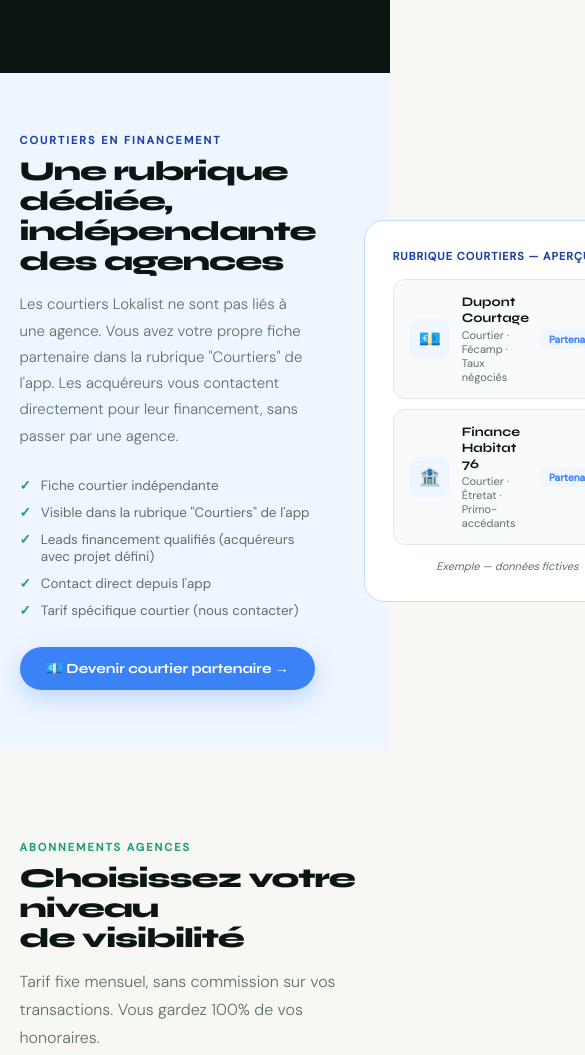
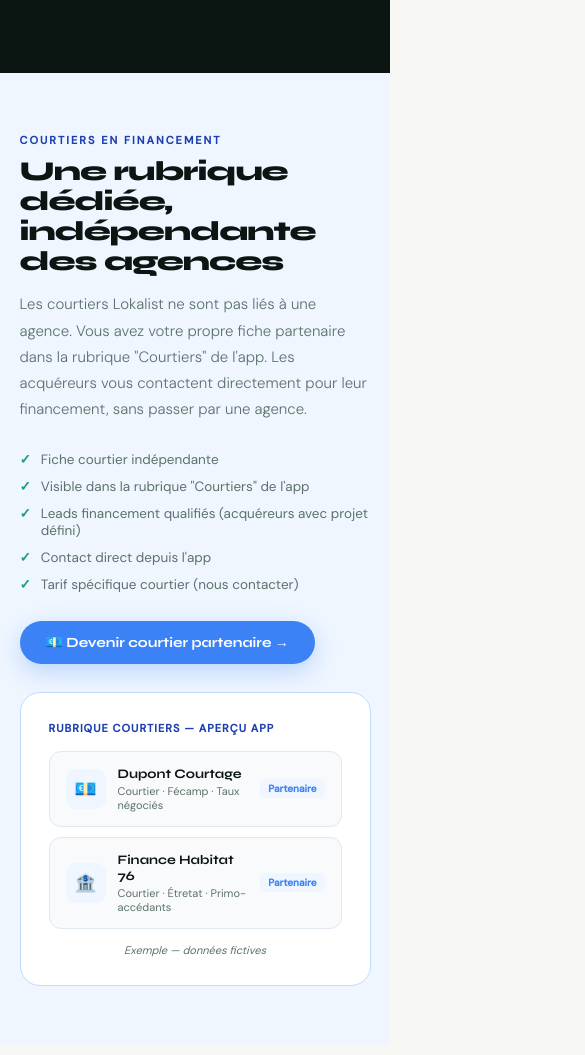
Before and after one commit to Damdhs/lokalist-site, a plain HTML site: page agences.html in a window 390 px wide. Shown: the part 4180-5235 px from the top of the page, 585 px wide, since content can reach past the window. Drawn offline with Linux system fonts and the light colour scheme.

Commit message:
fix: responsive mobile artisans + agences courtiers

```diff
--- a/agences.html
+++ b/agences.html
@@ -146,6 +146,8 @@
       .foot-legal{justify-content:center;flex-wrap:wrap;gap:10px}
       .foot-in{flex-wrap:wrap}
     }
+.grid-2-courtiers{max-width:1280px;margin:0 auto;display:grid;grid-template-columns:1fr 1fr;gap:48px;align-items:center}
+@media(max-width:768px){.grid-2-courtiers{grid-template-columns:1fr!important;gap:28px!important}}
 </style>
 </head>
 <body>
@@ -220,7 +222,7 @@
   </div>
 </section>
 <section style="padding:60px 5%;background:var(--bl)">
-  <div style="max-width:1280px;margin:0 auto;display:grid;grid-template-columns:1fr 1fr;gap:48px;align-items:center">
+  <div class="grid-2-courtiers">
     <div>
       <p class="sec-tag reveal" style="color:#1E40AF">Courtiers en financement</p>
       <h2 class="sec-h reveal">Une rubrique dédiée,<br/>indépendante des agences</h2>
```
Also changed, not shown: artisans.html (+3 -1 lines).
